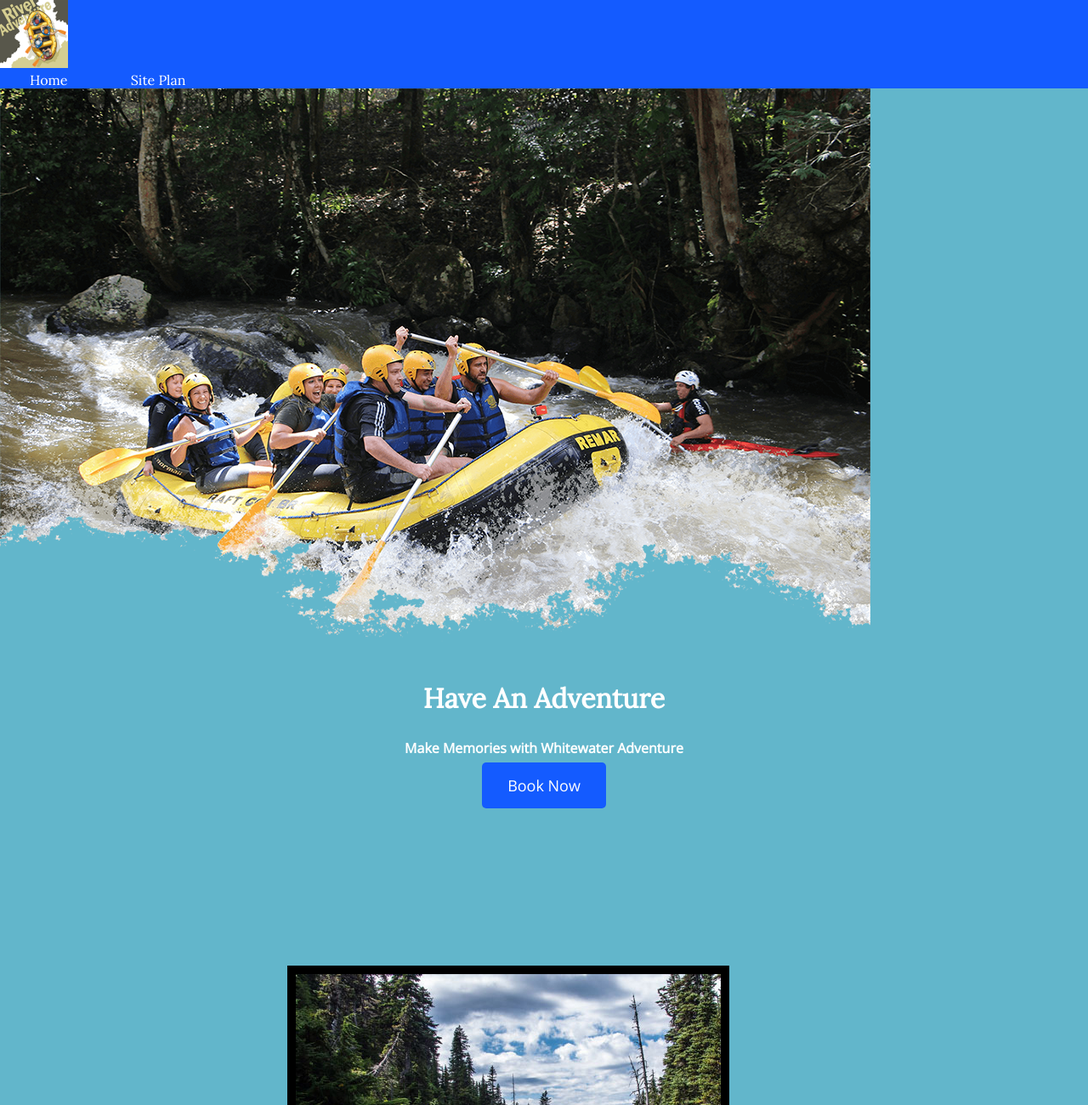
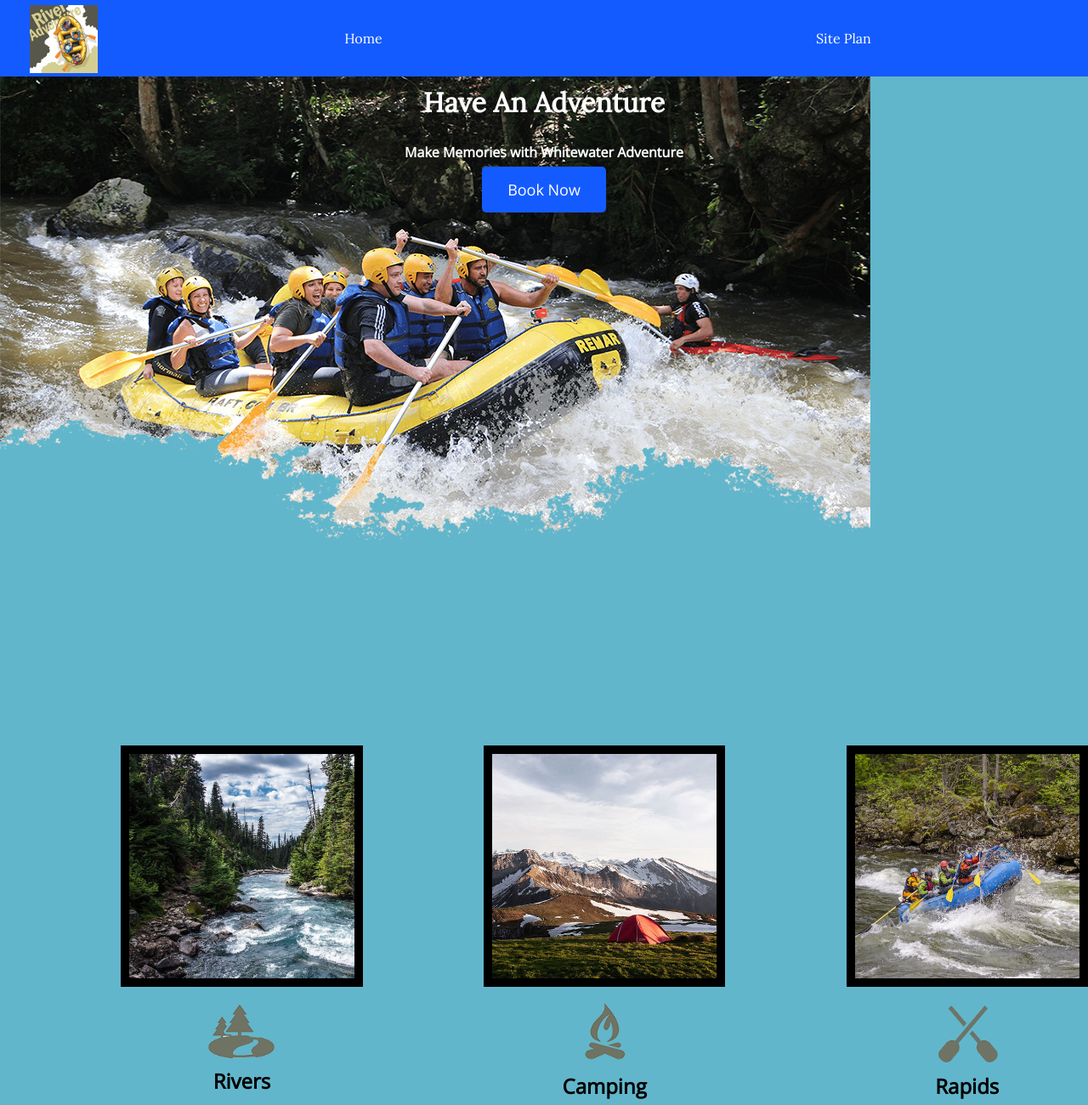
Before and after one commit to crag0697/wdd130, a plain HTML site: page wwr/index.html in a window 1280 px wide. Shown: the top 1300 px of the page at 85% size. Drawn offline with nearby package versions, Linux system fonts and the light colour scheme.

Commit message:
Partially finished css. Unable to complete

```diff
--- a/wwr/styles/style.css
+++ b/wwr/styles/style.css
@@ -40,6 +40,12 @@ nav a:hover {
 
 #hero-msg h1, #hero-msg h4 {
     text-align: center;
+}
+
+#hero-msg {
+    grid-column: 2/3;
+    grid-row: 1/2;
+    margin-top: 100px;
 }
 
 #hero-img {
@@ -112,12 +118,18 @@ body {
 header {
     background-color: #145bff;
     font-family: 'Lora', serif;
+    display: grid;
+    grid-template-columns: 150px auto;
 }
 
 footer {
     background-color: #145bff;
     color: white;
     padding: 25px 50px;
+    margin-top: 200px;
+    display: flex;
+    justify-content: space-around;
+    align-items: center;
 }
 
 footer p {
@@ -151,3 +163,65 @@ a:hover {
 #logo-link {
     padding-top: 5px;
 }
+
+nav {
+    display: flex;
+    justify-content: space-around;
+}
+
+#logo_link {
+    padding-top: 5px;
+    justify-self: center;
+    align-self: center;
+}
+
+#hero {
+    display: grid;
+    grid-template-columns: 1fr 3fr 1fr;
+    margin-top: -100px;
+}
+
+#hero-box {
+    grid-column: 1/4;
+    grid-row: 1/3;
+    z-index: -1;
+}
+
+.home-grid {
+    display: grid;
+    grid-template-columns: 1fr 1fr 1fr 1fr 1fr 1fr 1fr 1fr 1fr;
+}
+
+.card-img, .mountains {
+    width: 100%;
+}
+
+.rivers-card {
+    grid-column: 2/4;
+    grid-row: 2/3;
+}
+
+.camping-card {
+    grid-column: 5/7;
+    grid-row: 2/3;
+}
+
+.rapids-card {
+    grid-column: 8/10;
+    grid-row: 2/3;
+}
+
+#background {
+    grid-column: 1/11;
+    grid-row: 4/9;
+}
+
+.mountains {
+    grid-column: 2/7;
+    grid-row: 5/8;
+}
+
+.msg {
+    grid-column: 6/10;
+    grid-row: 6/7;
+}
```
Also changed, not shown: index.html (+3 -2 lines).
